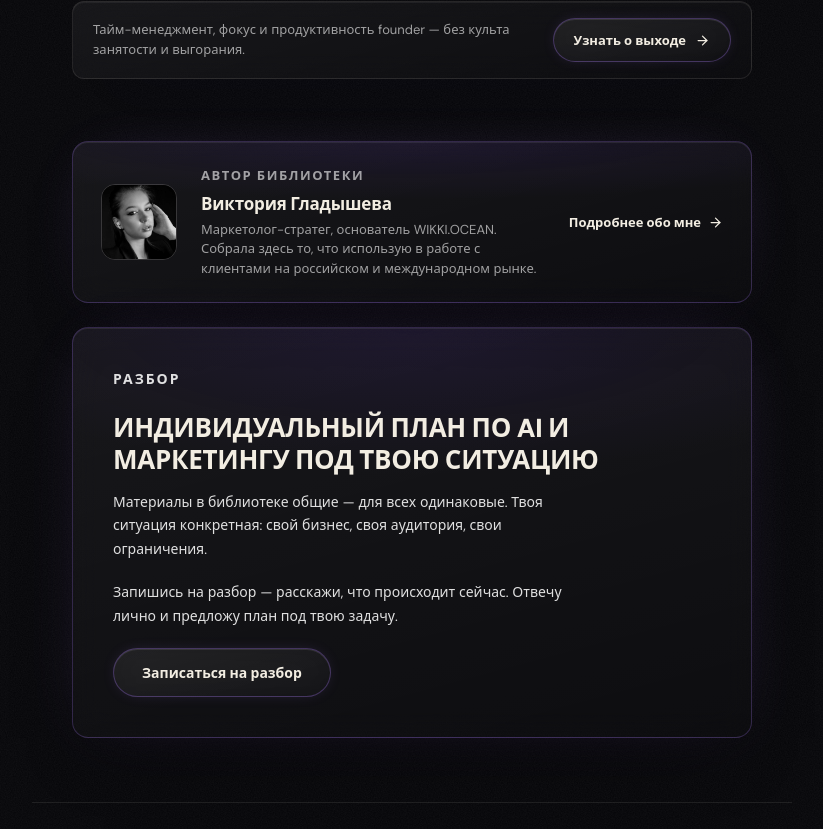
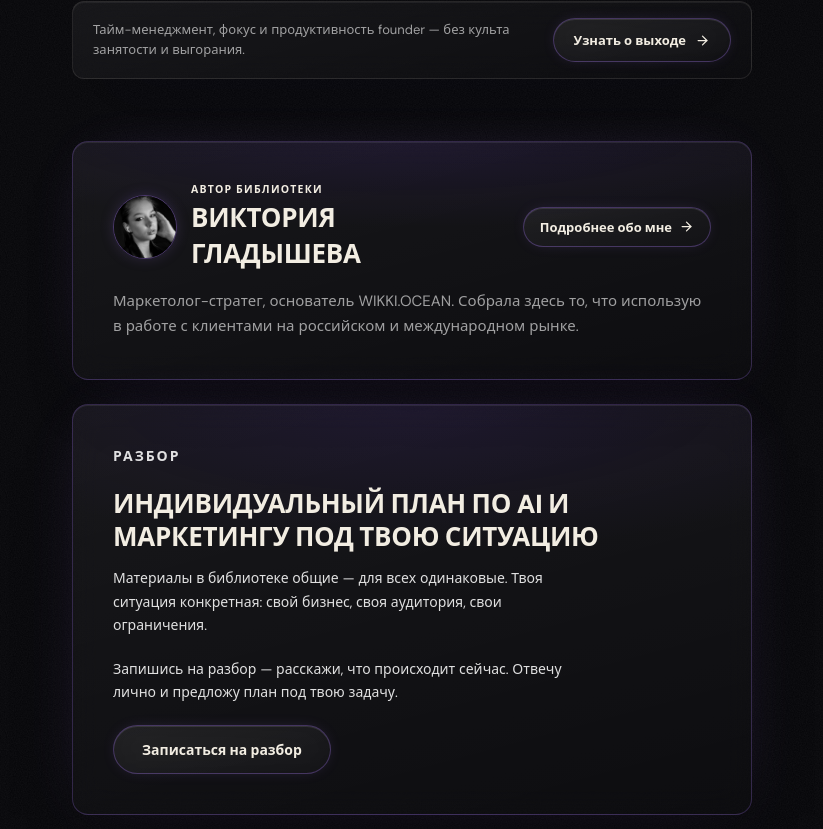
Before and after one commit to vikagladysheva07-source/wikki-shark-library, a plain HTML site: page library.html in a window 1280 px wide. Shown: the part 1611-2440 px from the top of the page, without its empty margins (228-1051 px from the left). Drawn offline with Linux system fonts and the light colour scheme.

Commit message:
Карточка автора: размер и отступы как у блока «Разбор»
Co-Authored-By: Claude Opus 5.5 <noreply@anthropic.com>

```diff
--- a/library.html
+++ b/library.html
@@ -244,6 +244,24 @@ code,.loc code,.note code,.step-text code{color:var(--ivory);background:rgba(255
 .cat-pick .filter-chip:hover{background:rgba(255,255,255,.05);color:var(--ivory);border-color:transparent}
 .cat-pick .filter-chip.active{color:var(--ivory);background:rgba(255,255,255,.06);border-color:rgba(155,111,232,.3)}
 .cat-pick .filter-chip.active::after{content:"";width:7px;height:7px;border-radius:50%;background:#9B6FE8;box-shadow:0 0 10px rgba(155,111,232,.7)}
+/* автор: компактная карточка */
+.about-teaser-inner{flex-direction:column;align-items:stretch;gap:14px;padding:20px}
+.about-teaser-head{display:flex;align-items:center;gap:14px}
+.about-teaser-photo{width:56px;height:56px;border-radius:50%;border:1px solid rgba(155,111,232,.4);box-shadow:0 0 16px -4px rgba(155,111,232,.35)}
+.about-teaser-eyebrow{margin-bottom:3px}
+.about-teaser-head h3{font-size:17px;font-weight:800;letter-spacing:-.01em;margin:0}
+.about-teaser-body p{font-size:14px;line-height:1.55}
+.about-teaser-arrow{width:auto;align-self:flex-start;padding:10px 16px;border-radius:100px;border:1px solid rgba(155,111,232,.34);background:linear-gradient(165deg,rgba(255,255,255,.055),rgba(255,255,255,.012));box-shadow:inset 0 1px 0 rgba(255,255,255,.1),0 0 16px -6px rgba(155,111,232,.28)}
+@media(min-width:700px){.about-teaser-inner{display:grid;grid-template-columns:1fr auto;grid-template-areas:"head arrow" "body body";align-items:center;padding:24px 28px}.about-teaser-head{grid-area:head}.about-teaser-body{grid-area:body}.about-teaser-arrow{grid-area:arrow;align-self:center}}
+@media(max-width:600px){.about-teaser{padding:0 20px}}
+/* автор = как блок «Разбор» по размеру */
+.about-teaser{max-width:760px;padding:0 40px}
+.about-teaser-inner{padding:40px;gap:18px}
+.about-teaser-photo{width:64px;height:64px}
+.about-teaser-head h3{font-size:clamp(20px,2.6vw,26px);text-transform:uppercase}
+.about-teaser-body p{font-size:15px;line-height:1.65}
+@media(min-width:700px){.about-teaser-inner{padding:40px}}
+@media(max-width:600px){.about-teaser{padding:0 20px}.about-teaser-inner{padding:28px 22px}}
 </style>
 </head>
 <body>
@@ -389,10 +407,14 @@ code,.loc code,.note code,.step-text code{color:var(--ivory);background:rgba(255
 <!-- ABOUT TEASER -->
 <div class="about-teaser">
   <a href="about.html" class="about-teaser-inner">
-    <div class="about-teaser-photo"><img src="victoria.jpg" alt="Виктория Гладышева"></div>
+    <div class="about-teaser-head">
+      <div class="about-teaser-photo"><img src="victoria.jpg" alt="Виктория Гладышева"></div>
+      <div>
+        <p class="about-teaser-eyebrow">автор библиотеки</p>
+        <h3>Виктория Гладышева</h3>
+      </div>
+    </div>
     <div class="about-teaser-body">
-      <p class="about-teaser-eyebrow">автор библиотеки</p>
-      <h3>Виктория Гладышева</h3>
       <p>Маркетолог-стратег, основатель WIKKI.OCEAN. Собрала здесь то, что использую в работе с клиентами на российском и международном рынке.</p>
     </div>
     <span class="about-teaser-arrow">Подробнее обо мне <svg viewBox="0 0 24 24" fill="none" stroke="currentColor" stroke-width="2" stroke-linecap="round" stroke-linejoin="round"><line x1="5" y1="12" x2="19" y2="12"></line><polyline points="12 5 19 12 12 19"></polyline></svg></span>
```
